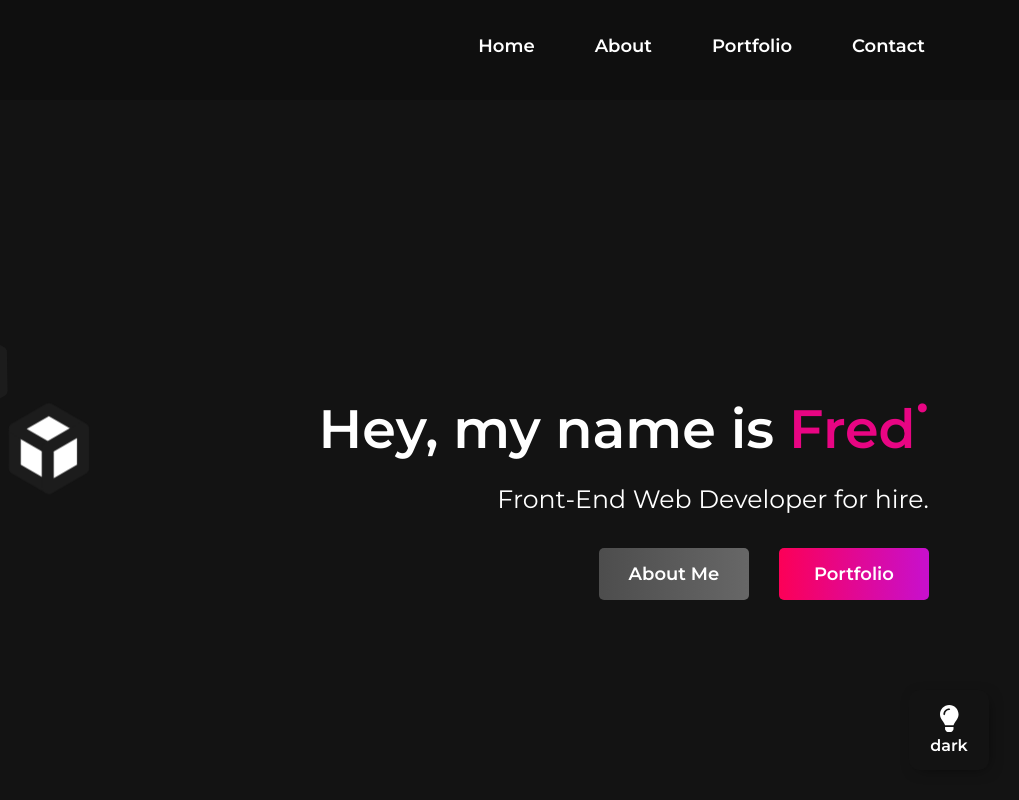
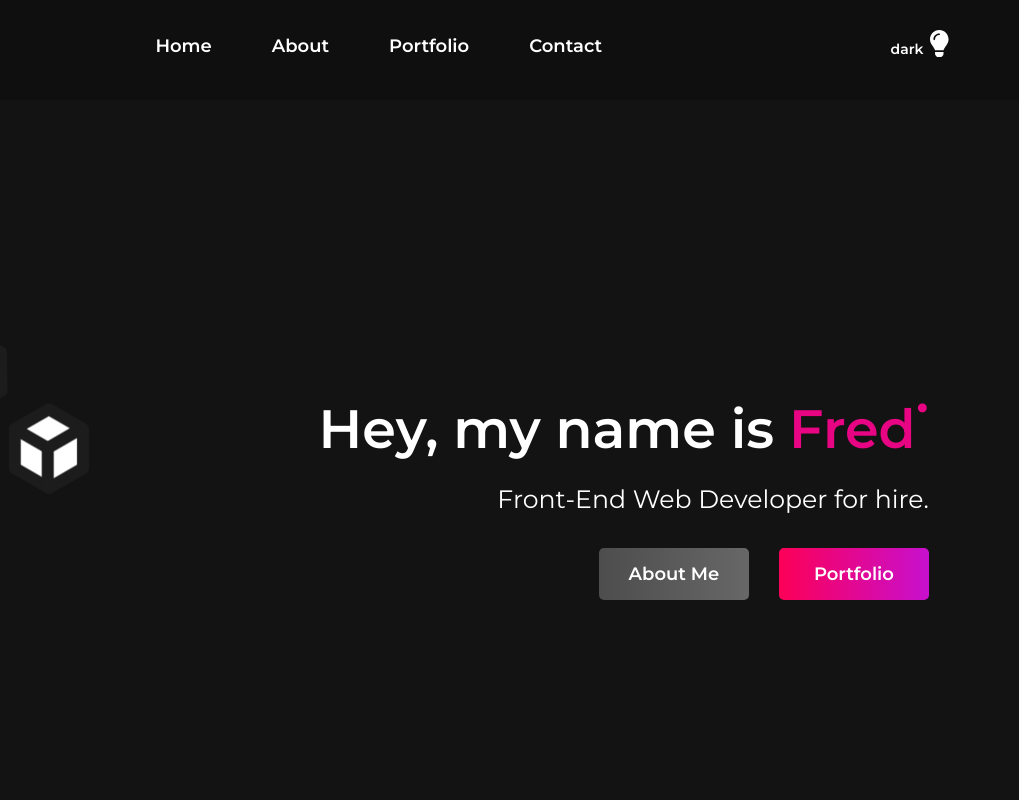
Before and after one commit to f-bog/portfolio-website, a Gatsby site: page / in a window 1280 px wide. Shown: the top 800 px of the page, 261-1280 px from the left. Built offline with nearby package versions, Linux system fonts and the light colour scheme; Gatsby itself is replaced by a stand-in of ours.

Commit message:
changed toggle component to hide on desktop screens, added toggle button to header on desktop

```diff
--- a/src/components/Footer.js
+++ b/src/components/Footer.js
@@ -7,9 +7,9 @@ function Footer() {
     <StyledFooter>
       <nav>
         <Link to="/">Home</Link>
-        <Link to="/">About</Link>
-        <Link to="/">Portfolio</Link>
-        <Link to="/">Contact</Link>
+        <Link to="/about">About</Link>
+        <Link to="/portfolio">Portfolio</Link>
+        <Link to="/contact">Contact</Link>
       </nav>
       <div className="credits">
         <p>
--- a/src/components/Navigation/Navigation.js
+++ b/src/components/Navigation/Navigation.js
@@ -1,6 +1,7 @@
 import { Link } from "gatsby"
 import React from "react"
 import styled from "styled-components"
+
 function Navigation() {
   return (
     <StyledNav>
--- a/src/components/Navigation/mobile/Hamburger.js
+++ b/src/components/Navigation/mobile/Hamburger.js
@@ -1,14 +1,11 @@
-import React, { useState } from "react"
+import React from "react"
 import styled from "styled-components"
 import Drawer from "./Drawer"
+import { useToggle } from "../../../hooks/useToggle"
 // import { useSpring, animated } from "react-spring"
 
 function Hamburger() {
-  const [toggle, setToggle] = useState(false)
-
-  const handleToggle = () => {
-    setToggle(!toggle)
-  }
+  const [toggle, handleToggle] = useToggle()
 
   return (
     <>
--- a/src/components/Toggle.js
+++ b/src/components/Toggle.js
@@ -34,4 +34,7 @@ const StyledToggle = styled.button`
     padding: 0;
     margin: 0;
   }
+  @media only screen and (min-width: 768px) {
+    display: none;
+  }
 `
--- a/src/components/global.js
+++ b/src/components/global.js
@@ -3,8 +3,12 @@ import { config, dom } from "@fortawesome/fontawesome-svg-core"
 config.autoAddCss = false
 export const GlobalStyles = createGlobalStyle`
 ${dom.css()}
+html {
+
+  background-color: ${({ theme }) => theme.primary};
+}
 body {
-  background: ${({ theme }) => theme.dark};
+  background-color: ${({ theme }) => theme.primary};
   font-family: "Montserrat";
   color: ${({ theme }) => theme.text};
   transition: all 0.2s linear;
--- a/src/components/header.js
+++ b/src/components/header.js
@@ -6,8 +6,9 @@ import logo from "../images/logo.png"
 
 import styled from "styled-components"
 import Navigation from "./Navigation/Navigation"
-
-const Header = ({ siteTitle }) => (
+import { FontAwesomeIcon } from "@fortawesome/react-fontawesome"
+import { faLightbulb } from "@fortawesome/free-solid-svg-icons"
+const Header = ({ siteTitle, theme, toggleTheme }) => (
   <StyledHeader>
     <div
       className="header-container"
@@ -22,18 +23,23 @@ const Header = ({ siteTitle }) => (
 
       <Hamburger className="hamburger" />
       <Navigation />
+      <button className="toggleTheme" onClick={toggleTheme}>
+        <p>{theme}</p> <FontAwesomeIcon icon={faLightbulb} />
+      </button>
     </div>
   </StyledHeader>
 )
 
 const StyledHeader = styled.header`
   background: ${({ theme }) => theme.secondary};
-
   width: 100%;
   height: 100px;
   position: fixed;
   top: 0px;
   z-index: 999;
+  .toggleTheme {
+    display: none;
+  }
   .header-container {
     width: 90%;
     display: flex;
@@ -48,6 +54,21 @@ const StyledHeader = styled.header`
     .header-container {
       max-width: 1260px;
     }
+    .toggleTheme {
+      display: block;
+      text-align: center;
+      border: none;
+      color: ${({ theme }) => theme.text};
+      background: ${({ theme }) => theme.secondary};
+      font-size: 1.5em;
+      p {
+        display: inline;
+        font-size: 14px;
+        font-weight: 600;
+        margin: 0;
+        padding: 0;
+      }
+    }
   }
 `
 
--- a/src/components/layout.css
+++ b/src/components/layout.css
@@ -8,7 +8,7 @@ html {
 }
 body {
   overflow-x: hidden;
-  background: black;
+  background: #0f0f0f;
   margin: 0;
   -webkit-font-smoothing: antialiased;
   -moz-osx-font-smoothing: grayscale;
--- a/src/components/layout.js
+++ b/src/components/layout.js
@@ -5,7 +5,7 @@
  * See: https://www.gatsbyjs.com/docs/use-static-query/
  */
 
-import React, { useState } from "react"
+import React from "react"
 import PropTypes from "prop-types"
 import Header from "./header"
 import Footer from "./Footer"
@@ -36,6 +36,8 @@ const Layout = ({ children }) => {
         <Toggle theme={theme} toggleTheme={toggleTheme} />
         <GlobalStyles />
         <Header
+          theme={theme}
+          toggleTheme={toggleTheme}
           siteTitle={data.site.siteMetadata?.title || `Frederick Bogdanoff`}
         />
         <div style={{ marginTop: "100px" }}>
--- a/src/components/theme.js
+++ b/src/components/theme.js
@@ -16,8 +16,6 @@ export const lightTheme = {
 
 export const darkTheme = {
   text: "#ffffff",
-  // primary: "#242424",
-  // secondary: "#1a1a1a",
   primary: "#131313",
   secondary: "#0f0f0f",
   accentColor: "#262626",
--- /dev/null
+++ b/src/hooks/useToggle.js
@@ -0,0 +1,11 @@
+import { useState } from "react"
+
+export const useToggle = (state = false) => {
+  const [toggle, setToggle] = useState(state)
+
+  const handleToggle = () => {
+    setToggle(!toggle)
+  }
+
+  return [toggle, handleToggle]
+}
```
